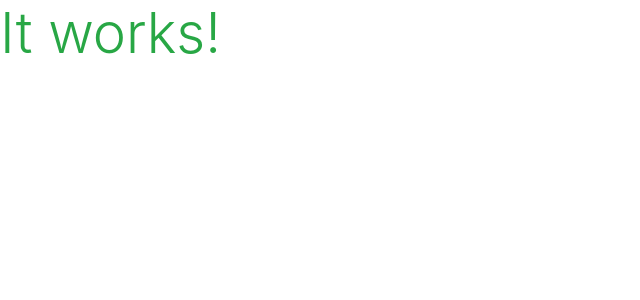
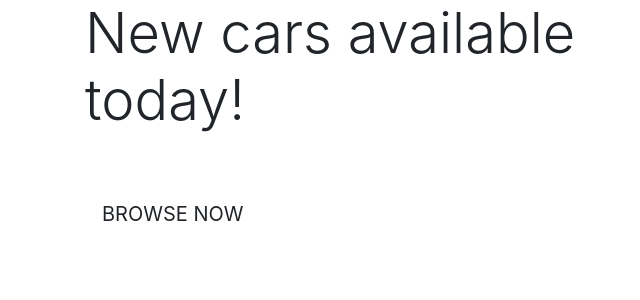
Before and after one commit to Code-Institute-Submissions/RaoulRV-ecommerce_DecResub, a Django app: page / in a window 1280 px wide. Shown: the top 300 px of the page, without its empty margins (0-640 px from the left). Run offline with Django 3.2, Linux system fonts and the light colour scheme.

Commit message:
Add more homepage content

```diff
--- a/home/templates/home/index.html
+++ b/home/templates/home/index.html
@@ -1,6 +1,31 @@
 {% extends "base.html" %}
 {% load static %}
 
+
+{% block page_header %}
+    <div class="container header-container">
+        <div class="row">
+            <div class="col"></div>
+        </div>
+    </div>
+{% endblock %}
+
 {% block content %}
-    <h1 class="display-4 text-success">It works!</h1>
+
+<div class="container h-100">
+    <div class="row h-100">
+        <div class="col-7 col-md-6 my-auto">
+            <h1 class="display-4 logo-font text-black">
+                New cars available today!
+            </h1>
+
+            <div class="my-5">
+                <h4>
+                    <a href="" class="shop-now-button btn btn-lg rounded-0 text-uppercase py-3">Browse Now</a>
+                </h4>
+            </div>
+        </div>
+    </div>
+</div>
+
 {% endblock %}
```
